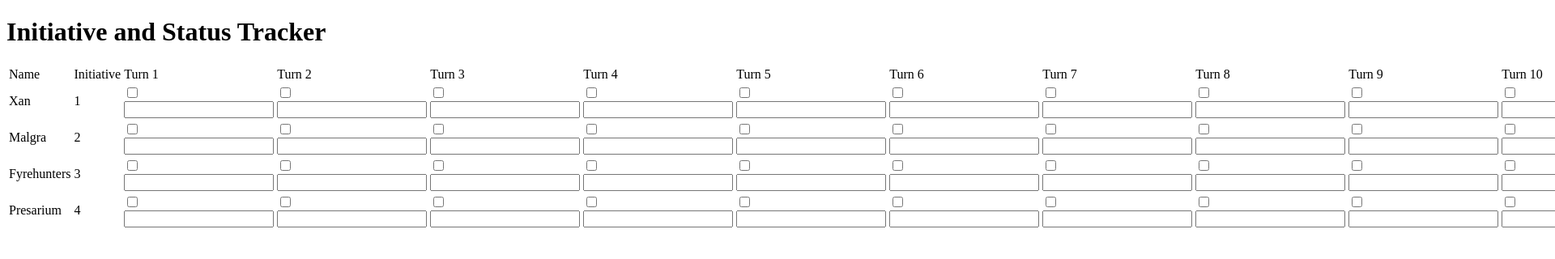
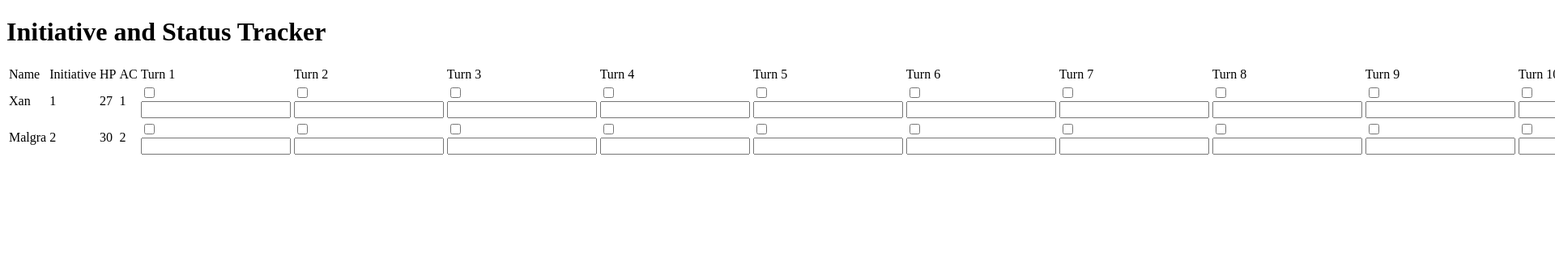
Before and after one commit to NerdyOgre254/Initiative-Tracker, a React (Vite) app in the folder Initiative-Tracker/: page / in a window 1280 px wide. Shown: the top 320 px of the page at 81% size, 1920 px wide, since content can reach past the window. Built offline with nearby package versions, Linux system fonts and the light colour scheme.

Commit message:
Extracted Header and Combatant component from App

```diff
--- a/Initiative-Tracker/src/App.jsx
+++ b/Initiative-Tracker/src/App.jsx
@@ -1,8 +1,40 @@
 import { useState } from "react";
 
-const Header = () => {};
+const Header = ({ turns }) => {
+  return (
+    <thead>
+      <tr>
+        <td>Name</td>
+        <td>Initiative</td>
+        <td>HP</td>
+        <td>AC</td>
+        {turns.map((turn, index) => (
+          <td key={index}>Turn {turn}</td>
+        ))}
+      </tr>
+    </thead>
+  );
+};
 
-const Combatant = () => {};
+const Combatant = ({ name, initiative, hp, ac, turns }) => {
+  return (
+    <>
+      <tr>
+        <td>{name}</td>
+        <td>{initiative}</td>
+        <td>{hp}</td>
+        <td>{ac}</td>
+        {turns.map((turn, index) => (
+          <td>
+            <input type="checkbox" />
+            <br />
+            <input type="text" />
+          </td>
+        ))}
+      </tr>
+    </>
+  );
+};
 
 const App = () => {
   const turns = [1, 2, 3, 4, 5, 6, 7, 8, 9, 10];
@@ -17,17 +49,20 @@ const App = () => {
     <div className="init-tracker">
       <h1>Initiative and Status Tracker</h1>
       <table>
-        <thead>
-          <tr>
-            <td>Name</td>
-            <td>Initiative</td>
-            {turns.map((turn, index) => (
-              <td key={index}>Turn {turn}</td>
-            ))}
-          </tr>
-        </thead>
+        <Header turns={turns} />
         <tbody>
-          {combatants.map((combatant, index) => (
+          <Combatant name={"Xan"} initiative={1} hp={27} ac={1} turns={turns} />
+          <Combatant name={"Malgra"} initiative={2} hp={30} ac={2} turns={turns} />
+        </tbody>
+      </table>
+    </div>
+  );
+};
+
+export default App;
+
+/*
+{combatants.map((combatant, index) => (
             <tr key={index}>
               <td> {combatant.name}</td>
               <td> {combatant.initiative}</td>
@@ -40,10 +75,4 @@ const App = () => {
               ))}
             </tr>
           ))}
-        </tbody>
-      </table>
-    </div>
-  );
-};
-
-export default App;
+*/
```
